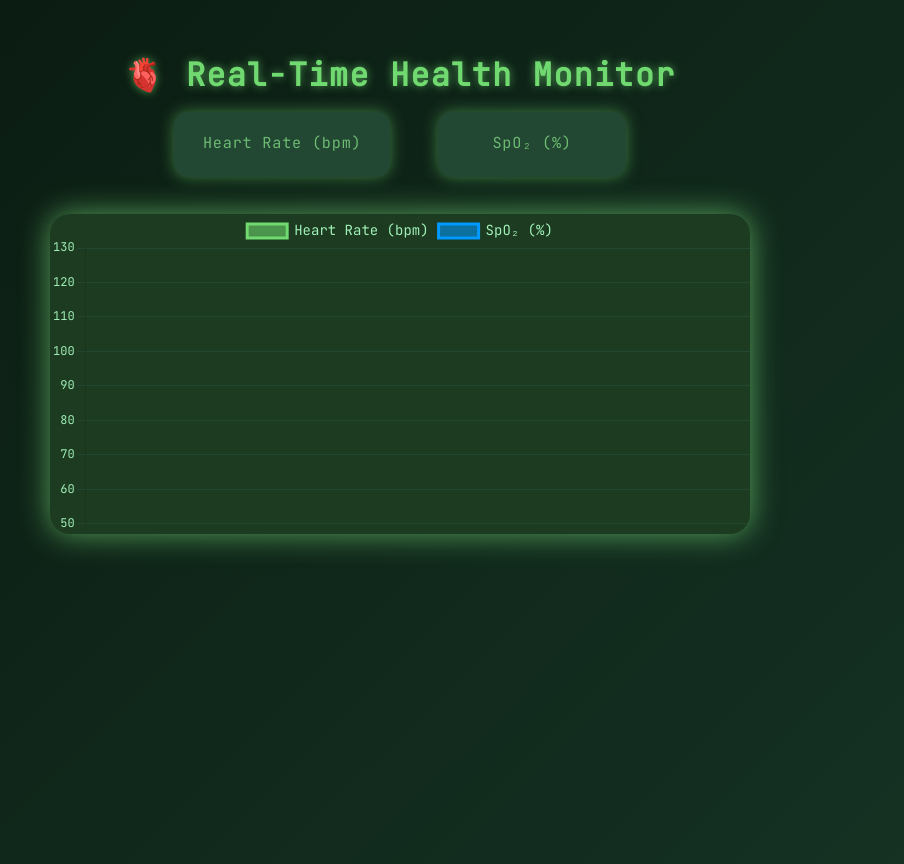
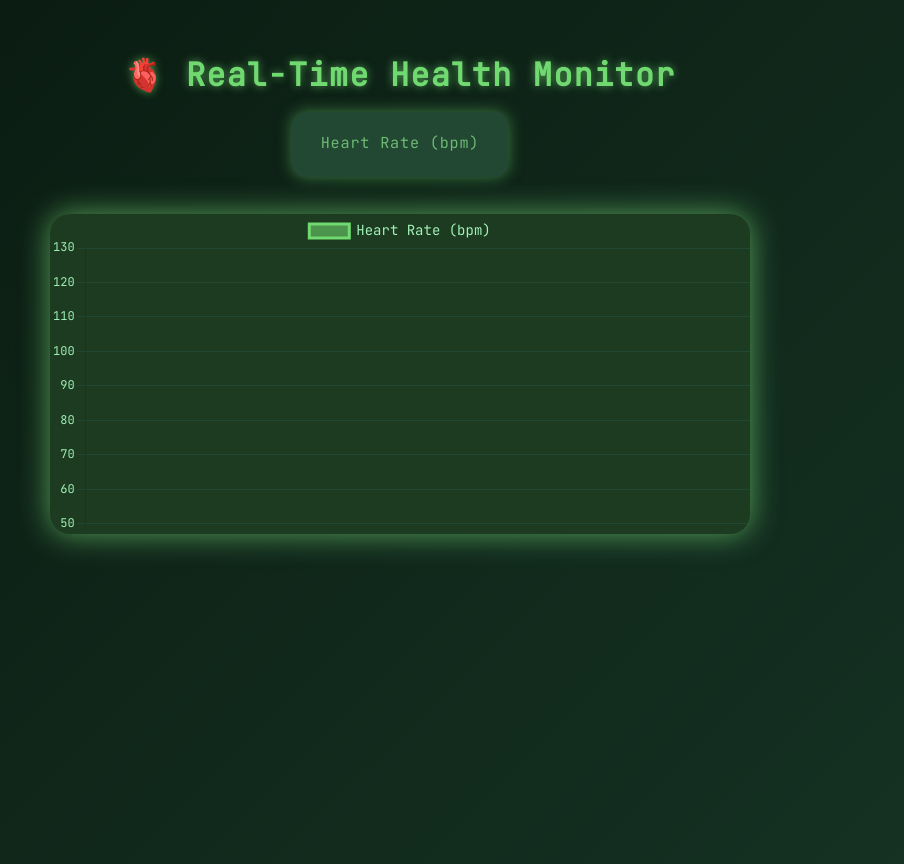
Before and after one commit to yokkhram/heart-monitor, a website: page public/index.html in a window 1280 px wide. Shown: the whole page, without its empty margins (240-1144 px from the left). Drawn offline with nearby package versions, Linux system fonts and the light colour scheme; no server answers.

Commit message:
Update index.html

```diff
--- a/public/index.html
+++ b/public/index.html
@@ -98,10 +98,7 @@
       <label>Heart Rate (bpm)</label>
       <div id="hr" class="value"></div>
     </div>
-    <div class="reading">
-      <label>SpO₂ (%)</label>
-      <div id="spo2" class="value"></div>
-    </div>
+    <!-- เอา SpO2 ออก -->
   </div>
 
   <div id="time"></div>
@@ -112,17 +109,13 @@
   <script>
     const labels = [];
     const heartData = [];
-    const spo2Data = [];
+    // ลบ spo2Data ทิ้ง เพราะไม่ใช้แล้ว
 
     const ctx = document.getElementById('chart').getContext('2d');
 
     const gradientHR = ctx.createLinearGradient(0, 0, 0, 320);
     gradientHR.addColorStop(0, 'rgba(112, 217, 112, 0.6)');
     gradientHR.addColorStop(1, 'rgba(112, 217, 112, 0.05)');
-
-    const gradientSpO2 = ctx.createLinearGradient(0, 0, 0, 320);
-    gradientSpO2.addColorStop(0, 'rgba(0, 153, 255, 0.6)');
-    gradientSpO2.addColorStop(1, 'rgba(0, 153, 255, 0.05)');
 
     const chart = new Chart(ctx, {
       type: 'line',
@@ -134,19 +127,6 @@
             data: heartData,
             borderColor: '#70d970',
             backgroundColor: gradientHR,
-            fill: true,
-            tension: 0.4,
-            pointRadius: 4,
-            pointHoverRadius: 7,
-            borderWidth: 3,
-            hoverBorderWidth: 4,
-            cubicInterpolationMode: 'monotone',
-          },
-          {
-            label: 'SpO₂ (%)',
-            data: spo2Data,
-            borderColor: '#0099ff',
-            backgroundColor: gradientSpO2,
             fill: true,
             tension: 0.4,
             pointRadius: 4,
@@ -217,19 +197,17 @@
         const data = await res.json();
 
         document.getElementById('hr').textContent = data.heart_rate > 0 ? data.heart_rate : '';
-        document.getElementById('spo2').textContent = data.spo2 > 0 ? data.spo2 : '';
+        // เอา spo2 ออก ไม่แสดงและไม่เก็บค่า
         document.getElementById('time').textContent = data.timestamp ? 'Updated: ' + data.timestamp : '';
 
-        if (data.heart_rate > 0 && data.spo2 > 0) {
+        if (data.heart_rate > 0) {
           const now = new Date().toLocaleTimeString();
           labels.push(now);
           heartData.push(data.heart_rate);
-          spo2Data.push(data.spo2);
 
           if (labels.length > 30) {
             labels.shift();
             heartData.shift();
-            spo2Data.shift();
           }
 
           chart.update();
```
